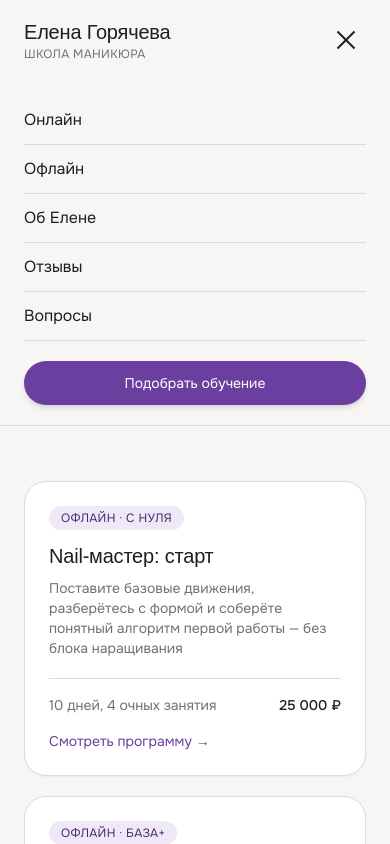
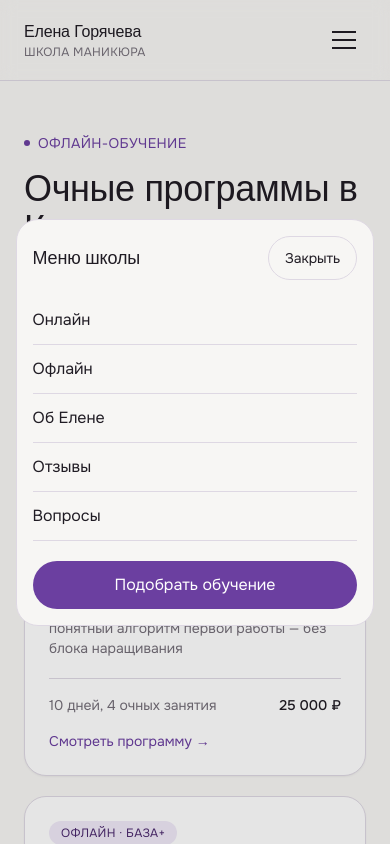
Before and after one commit to msgalya1798-arch/elena-goryacheva-school, a Next.js app: page /offline in a window 390 px wide. Both pictures are taken after a click on the button "Открыть меню". Shown: the top 844 px of the page. Built offline with nearby package versions, Linux system fonts and the light colour scheme; a web font is replaced by a local one.

Commit message:
Improve mobile navigation, course comparison and review reading

```diff
--- a/src/app/reviews/page.tsx
+++ b/src/app/reviews/page.tsx
@@ -21,7 +21,7 @@ export default function ReviewsPage() {
               Что говорят ученицы
             </h1>
             <p className="mt-4 text-lg text-graphite max-w-2xl">
-              Реальные скриншоты отзывов. Под каждым — короткий контекст по смыслу самого отзыва и имя там, где оно известно.
+              Отзывы об обучении в школе Елены. Нажмите на скриншот, чтобы прочитать оригинал крупно.
             </p>
           </Reveal>
         </div>
--- a/src/components/CourseCard.tsx
+++ b/src/components/CourseCard.tsx
@@ -17,10 +17,12 @@ export function CourseCard({ course }: { course: Course }) {
       <h3 className="font-display text-xl text-ink mt-3">{course.title}</h3>
       <p className="text-sm text-graphite mt-2 flex-1">{course.mainResult}</p>
 
-      <div className="mt-5 pt-4 border-t border-border flex items-center justify-between text-sm">
+      <div className="mt-5 pt-4 border-t border-border flex flex-wrap items-center justify-between gap-3 text-sm">
         <span className="text-graphite">{course.durationLabel}</span>
         <span className="text-ink font-medium">{formatPrice(course.price)}</span>
       </div>
+
+      {course.price.note && <p className="mt-2 text-sm text-graphite">{course.price.note}</p>}
 
       <span className="inline-flex items-center gap-2 text-violet mt-4 text-sm group-hover:gap-3 transition-all duration-reveal">
         Смотреть программу →
--- a/src/components/MobileMenu.tsx
+++ b/src/components/MobileMenu.tsx
@@ -1,74 +1,45 @@
 "use client";
 
-import { useState } from "react";
+import { useEffect, useState } from "react";
 import Link from "next/link";
-import { AnimatePresence, motion, useReducedMotion } from "framer-motion";
+import { Modal } from "@/components/Modal";
 import { primaryNav } from "@/content/site";
 
 export function MobileMenu() {
   const [open, setOpen] = useState(false);
-  const reduceMotion = useReducedMotion();
+  const close = () => setOpen(false);
 
-  const close = () => setOpen(false);
+  useEffect(() => {
+    const desktop = window.matchMedia("(min-width: 1024px)");
+    const handleResize = () => { if (desktop.matches) setOpen(false); };
+    desktop.addEventListener("change", handleResize);
+    return () => desktop.removeEventListener("change", handleResize);
+  }, []);
 
   return (
     <div className="lg:hidden">
       <button
         type="button"
         aria-expanded={open}
-        aria-controls="mobile-nav"
-        aria-label={open ? "Закрыть меню" : "Открыть меню"}
-        onClick={() => setOpen((v) => !v)}
-        className="relative z-50 w-10 h-10 flex flex-col items-center justify-center gap-1.5"
+        aria-haspopup="dialog"
+        aria-label="Открыть меню"
+        onClick={() => setOpen(true)}
+        className="w-11 h-11 flex flex-col items-center justify-center gap-1.5"
       >
-        <span
-          className={`block h-0.5 w-6 bg-ink transition-transform duration-reveal ${
-            open ? "translate-y-2 rotate-45" : ""
-          }`}
-        />
-        <span
-          className={`block h-0.5 w-6 bg-ink transition-opacity duration-reveal ${
-            open ? "opacity-0" : ""
-          }`}
-        />
-        <span
-          className={`block h-0.5 w-6 bg-ink transition-transform duration-reveal ${
-            open ? "-translate-y-2 -rotate-45" : ""
-          }`}
-        />
+        {[0, 1, 2].map((line) => <span key={line} aria-hidden className="block h-0.5 w-6 bg-ink" />)}
       </button>
-
-      <AnimatePresence>
-        {open && (
-          <motion.nav
-            id="mobile-nav"
-            aria-label="Мобильная навигация"
-            initial={reduceMotion ? false : { opacity: 0, y: -8 }}
-            animate={{ opacity: 1, y: 0 }}
-            exit={reduceMotion ? undefined : { opacity: 0, y: -8 }}
-            transition={{ duration: 0.28, ease: "easeOut" }}
-            className="fixed inset-x-0 top-20 z-40 border-b border-border bg-paper px-6 py-4 flex flex-col"
-          >
-            {primaryNav.map((link) => (
-              <Link
-                key={link.href}
-                href={link.href}
-                onClick={close}
-                className="py-3 text-base text-ink hover:text-violet transition-colors duration-reveal border-b border-border last:border-b-0"
-              >
-                {link.label}
-              </Link>
-            ))}
-            <Link
-              href="/#finder"
-              onClick={close}
-              className="mt-5 mb-1 inline-flex justify-center items-center rounded-full bg-violet px-5 py-3 text-sm text-white shadow-md shadow-violet/25 transition-all duration-reveal hover:bg-violet-deep"
-            >
-              Подобрать обучение
+      <Modal open={open} onClose={close} title="Меню школы" compact>
+        <nav aria-label="Мобильная навигация" className="flex flex-col">
+          {primaryNav.map((link) => (
+            <Link key={link.href} href={link.href} onClick={close} className="py-3 text-base border-b border-border hover:text-violet">
+              {link.label}
             </Link>
-          </motion.nav>
-        )}
-      </AnimatePresence>
+          ))}
+          <Link href="/#finder" onClick={close} className="mt-5 inline-flex justify-center rounded-full bg-violet px-5 py-3 text-white">
+            Подобрать обучение
+          </Link>
+        </nav>
+      </Modal>
     </div>
   );
 }
--- /dev/null
+++ b/src/components/Modal.tsx
@@ -0,0 +1,47 @@
+"use client";
+
+import { useEffect, useId, useRef, type ReactNode } from "react";
+
+/** Native modal supplies focus containment, inert background and Escape support. */
+export function Modal({ open, onClose, title, children, compact = false }: {
+  open: boolean;
+  onClose: () => void;
+  title: string;
+  children: ReactNode;
+  compact?: boolean;
+}) {
+  const ref = useRef<HTMLDialogElement>(null);
+  const titleId = useId();
+
+  useEffect(() => {
+    const dialog = ref.current;
+    if (!open || !dialog) return;
+    const previousOverflow = document.body.style.overflow;
+    dialog.showModal();
+    document.body.style.overflow = "hidden";
+    return () => {
+      dialog.close();
+      document.body.style.overflow = previousOverflow;
+    };
+  }, [open]);
+
+  return (
+    <dialog
+      ref={ref}
+      aria-labelledby={titleId}
+      onCancel={(event) => { event.preventDefault(); onClose(); }}
+      onClick={(event) => { if (event.target === event.currentTarget) onClose(); }}
+      className={`m-auto w-[92vw] max-h-[90dvh] rounded-card border border-border bg-paper p-0 text-ink backdrop:bg-ink/60 ${compact ? "max-w-lg" : "max-w-4xl"}`}
+    >
+      <div className="p-4 sm:p-6">
+        <div className="sticky top-0 z-10 flex items-start justify-between gap-3 bg-paper pb-4">
+          <h2 id={titleId} className="font-display text-lg sm:text-xl pt-2">{title}</h2>
+          <button type="button" onClick={onClose} className="shrink-0 min-h-11 rounded-full border border-border px-4 text-sm hover:border-violet">
+            Закрыть
+          </button>
+        </div>
+        {open && children}
+      </div>
+    </dialog>
+  );
+}
--- a/src/components/ReviewCard.tsx
+++ b/src/components/ReviewCard.tsx
@@ -1,10 +1,15 @@
+"use client";
+
+import { useState } from "react";
+import { Modal } from "@/components/Modal";
 import Image from "next/image";
 import type { Testimonial } from "@/types/content";
 
 export function ReviewCard({ testimonial }: { testimonial: Testimonial }) {
+  const [open, setOpen] = useState(false);
   return (
     <article className="h-full overflow-hidden rounded-card border border-border bg-white shadow-sm transition-all duration-reveal hover:-translate-y-0.5 hover:shadow-lg">
-      <div className="relative h-[340px] sm:h-[380px] w-full bg-lavender/20 border-b border-border">
+      <button type="button" aria-haspopup="dialog" aria-label={`Увеличить отзыв: ${testimonial.result}`} onClick={() => setOpen(true)} className="relative block h-[340px] sm:h-[380px] w-full bg-lavender/20 border-b border-border">
         <Image
           src={testimonial.screenshot}
           alt={`Отзыв: ${testimonial.result}`}
@@ -12,7 +17,12 @@ export function ReviewCard({ testimonial }: { testimonial: Testimonial }) {
           sizes="(min-width: 1024px) 30vw, (min-width: 640px) 45vw, 90vw"
           className="object-contain p-3 sm:p-4"
         />
-      </div>
+        <span className="absolute bottom-2 right-2 rounded-full bg-white px-3 py-2 text-sm text-violet shadow-sm">Увеличить ↗</span>
+      </button>
+      <Modal open={open} onClose={() => setOpen(false)} title={testimonial.result}>
+        <Image src={testimonial.screenshot} alt={`Отзыв: ${testimonial.result}`} width={1200} height={1600} sizes="92vw" className="w-full h-auto" />
+        <a href={testimonial.screenshot} target="_blank" rel="noopener noreferrer" className="inline-flex py-3 mt-3 text-violet underline">Открыть оригинал в новой вкладке</a>
+      </Modal>
 
       <div className="flex min-h-[220px] flex-col p-5 sm:p-6">
         {testimonial.label && (
--- a/src/components/SiteFooter.tsx
+++ b/src/components/SiteFooter.tsx
@@ -1,7 +1,10 @@
 import Link from "next/link";
-import { footerLegalLinks, primaryNav, sellerDetails, siteConfig } from "@/content/site";
+import { primaryContactHref } from "@/lib/contact";
+import { contactChannels, footerLegalLinks, primaryNav, sellerDetails, siteConfig } from "@/content/site";
 
 export function SiteFooter() {
+  const contactHref = primaryContactHref();
+  const phone = contactChannels.find((channel) => channel.type === "phone")?.value;
   return (
     <footer className="border-t border-border bg-white mt-section-lg">
       <div className="container max-w-container py-16 grid gap-12 md:grid-cols-3">
@@ -9,8 +12,12 @@ export function SiteFooter() {
           <p className="font-display text-lg text-ink">{siteConfig.logoText}</p>
           <p className="text-sm text-graphite mt-1">{siteConfig.logoSubtext}</p>
           <p className="text-sm text-graphite mt-4">
-            Офлайн · {siteConfig.city} <br /> Онлайн · Россия
+            Онлайн · Россия <br /> Офлайн · {siteConfig.city}
           </p>
+          <div className="mt-4 flex flex-col items-start gap-2 text-sm">
+            {contactHref && <Link href={contactHref} className="text-violet underline py-2">Написать в Telegram</Link>}
+            {phone && <a href={`tel:${phone.replace(/[^+\d]/g, "")}`} className="text-ink underline py-2">{phone}</a>}
+          </div>
           <div className="mt-5 text-xs text-graphite leading-relaxed">
             <p>{sellerDetails.fullName}</p>
             <p>ИНН {sellerDetails.inn}</p>
--- a/src/components/SiteHeader.tsx
+++ b/src/components/SiteHeader.tsx
@@ -7,7 +7,7 @@ export function SiteHeader() {
     <header className="border-b border-border bg-paper/95 backdrop-blur sticky top-0 z-40">
       <div className="container max-w-container flex items-center justify-between h-20">
         <Link href="/" className="flex flex-col leading-tight group">
-          <span className="font-display text-xl text-ink group-hover:text-violet transition-colors duration-reveal">
+          <span className="font-display text-base sm:text-xl text-ink group-hover:text-violet transition-colors duration-reveal">
             {siteConfig.logoText}
           </span>
           <span className="text-xs tracking-wide text-graphite uppercase">
--- a/src/components/home/ReviewsTeaser.tsx
+++ b/src/components/home/ReviewsTeaser.tsx
@@ -18,7 +18,7 @@ export function ReviewsTeaser() {
           )}
         </div>
         <p className="mb-6 sm:mb-10 max-w-2xl text-sm sm:text-base text-graphite">
-          Реальные скриншоты отзывов — в одном формате, с коротким контекстом по смыслу сообщения.
+          Отзывы об обучении в школе Елены. Нажмите на скриншот, чтобы прочитать сообщение целиком.
         </p>
 
         {preview.length === 0 ? (
--- a/src/components/online/CourseComparison.tsx
+++ b/src/components/online/CourseComparison.tsx
@@ -13,7 +13,7 @@ export function CourseComparison() {
 
   const rows = [
     { label: "Для кого", materials: materials.audience, forms: forms.audience },
-    { label: "Длительность", materials: materials.durationLabel, forms: forms.durationLabel },
+    { label: "Доступ и поддержка", materials: materials.durationLabel, forms: forms.durationLabel },
     { label: "Цена", materials: materialsPrice, forms: formatPrice(forms.price) },
     { label: "Продление", materials: "Поддержка — 1 000 ₽ в месяц", forms: "Есть возможность продления доступа" },
   ];
@@ -25,8 +25,24 @@ export function CourseComparison() {
           Сравните курсы
         </h2>
 
-        <div className="overflow-x-auto -mx-6 px-6 md:mx-0 md:px-0">
-          <div className="min-w-[560px] md:min-w-0 grid grid-cols-[minmax(140px,1fr)_1.2fr_1.2fr] gap-px bg-border rounded-card overflow-hidden border border-border">
+        <div className="grid gap-5 md:hidden">
+          {[{ course: materials, key: "materials" as const }, { course: forms, key: "forms" as const }].map(({ course, key }) => (
+            <article key={course.slug} className="rounded-card border border-border bg-white p-5">
+              <h3 className="font-display text-xl">{course.title}</h3>
+              <dl className="mt-4 divide-y divide-border">
+                {rows.map((row) => (
+                  <div key={row.label} className="py-3">
+                    <dt className="text-sm text-graphite">{row.label}</dt>
+                    <dd className="mt-1 text-base text-ink">{row[key]}</dd>
+                  </div>
+                ))}
+              </dl>
+              <Link href={`/${course.format}/${course.slug}`} className="inline-flex min-h-11 items-center mt-3 text-violet underline">Посмотреть программу →</Link>
+            </article>
+          ))}
+        </div>
+        <div className="hidden md:block">
+          <div className="grid grid-cols-[minmax(140px,1fr)_1.2fr_1.2fr] gap-px bg-border rounded-card overflow-hidden border border-border">
             <div className="bg-paper p-4" />
             <div className="bg-paper p-4">
               <p className="font-display text-lg text-ink">{materials.title}</p>
--- a/src/content/site.ts
+++ b/src/content/site.ts
@@ -66,9 +66,7 @@ export const primaryNav: NavLink[] = [
   { href: "/faq", label: "Вопросы" },
 ];
 
+// TODO: Add privacy, terms and refund links only after approved documents have working routes.
 export const footerLegalLinks: NavLink[] = [
   { href: "/legal/details", label: "Реквизиты ИП" },
-  { href: "/legal/privacy", label: "Политика конфиденциальности" },
-  { href: "/legal/terms", label: "Оферта" },
-  { href: "/legal/refund", label: "Условия возврата" },
 ];
```
Also changed, not shown: 1 other file (tests, documents, lock files or other folders).
